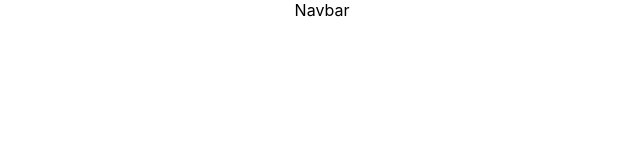
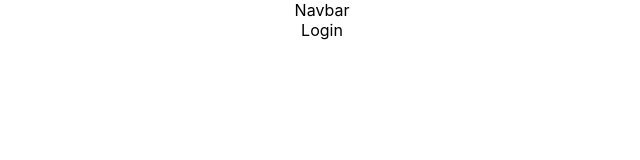
Before and after one commit to starydv7/MyGlamm-Clone, a React (Create React App) app: page / in a window 1280 px wide. Shown: the top 160 px of the page, without its empty margins (318-958 px from the left). Built offline with nearby package versions, Linux system fonts and the light colour scheme.

Commit message:
Login-page

```diff
--- a/package.json
+++ b/package.json
@@ -3,10 +3,14 @@
   "version": "0.1.0",
   "private": true,
   "dependencies": {
+    "@chakra-ui/react": "^2.2.9",
+    "@emotion/react": "^11.10.0",
+    "@emotion/styled": "^11.10.0",
     "@testing-library/jest-dom": "^5.16.5",
     "@testing-library/react": "^13.3.0",
     "@testing-library/user-event": "^13.5.0",
     "axios": "^0.27.2",
+    "framer-motion": "^7.2.1",
     "react": "^18.2.0",
     "react-dom": "^18.2.0",
     "react-redux": "^8.0.2",
--- a/src/App.js
+++ b/src/App.js
@@ -1,11 +1,13 @@
 
 import './App.css';
 import Navbar from './components/Navbar';
+import MainRoutes from './Routes/MainRoutes';
 
 function App() {
   return (
     <div className="App">
    <Navbar/>
+   <MainRoutes/>
     </div>
   );
 }
--- /dev/null
+++ b/src/Routes/MainRoutes.jsx
@@ -0,0 +1,15 @@
+import React from 'react'
+import { Route, Routes } from 'react-router-dom'
+import Login from '../components/Login'
+
+const MainRoutes = () => {
+  return (
+    <div>
+        <Routes>
+            <Route path="/" element={<Login/>}> </Route>
+        </Routes>
+    </div>
+  )
+}
+
+export default MainRoutes
--- /dev/null
+++ b/src/components/Login.jsx
@@ -0,0 +1,9 @@
+import React from 'react'
+
+const Login = () => {
+  return (
+    <div>Login</div>
+  )
+}
+
+export default Login
```
Also changed, not shown: src/index.js (+5 -2 lines), 1 other file (tests, documents, lock files or other folders).
